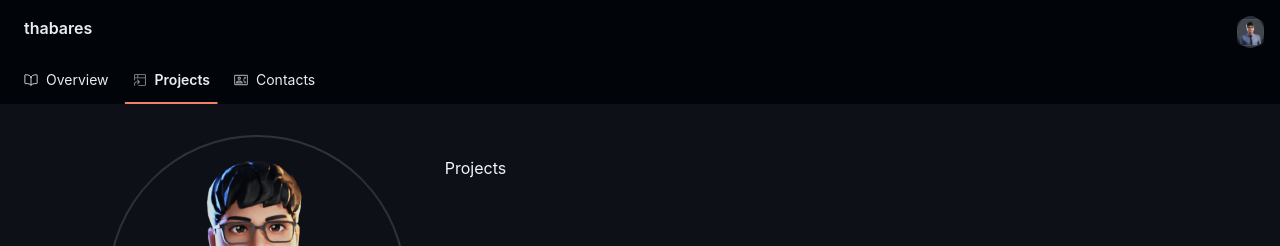
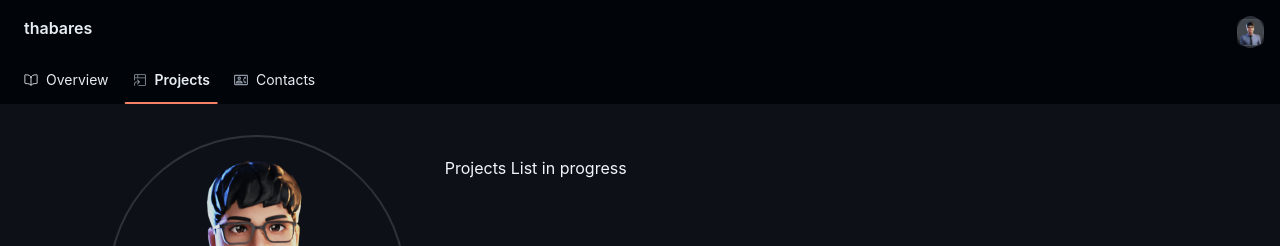
Before and after one commit to thabares/git-portfolio, a React (Vite) app: page /projects in a window 1280 px wide. Shown: the top 246 px of the page. Built offline with nearby package versions, Linux system fonts and the light colour scheme.

Commit message:
firebase deployed.

```diff
--- a/package.json
+++ b/package.json
@@ -12,6 +12,7 @@
   "dependencies": {
     "exceljs": "^4.4.0",
     "file-saver": "^2.0.5",
+    "firebase": "^11.0.1",
     "react": "^18.2.0",
     "react-dom": "^18.2.0",
     "react-icons": "^5.2.1",
--- a/src/pages/Contact.jsx
+++ b/src/pages/Contact.jsx
@@ -1,4 +1,4 @@
 const Contact = () => {
-  return <div>Contact</div>;
+  return <div>Contact In progress</div>;
 };
 export default Contact;
--- a/src/pages/Projects.jsx
+++ b/src/pages/Projects.jsx
@@ -1,4 +1,4 @@
 const Projects = () => {
-  return <div>Projects</div>;
+  return <div>Projects List in progress</div>;
 };
 export default Projects;
```
Also changed, not shown: 2 other files (tests, documents, lock files or other folders).
